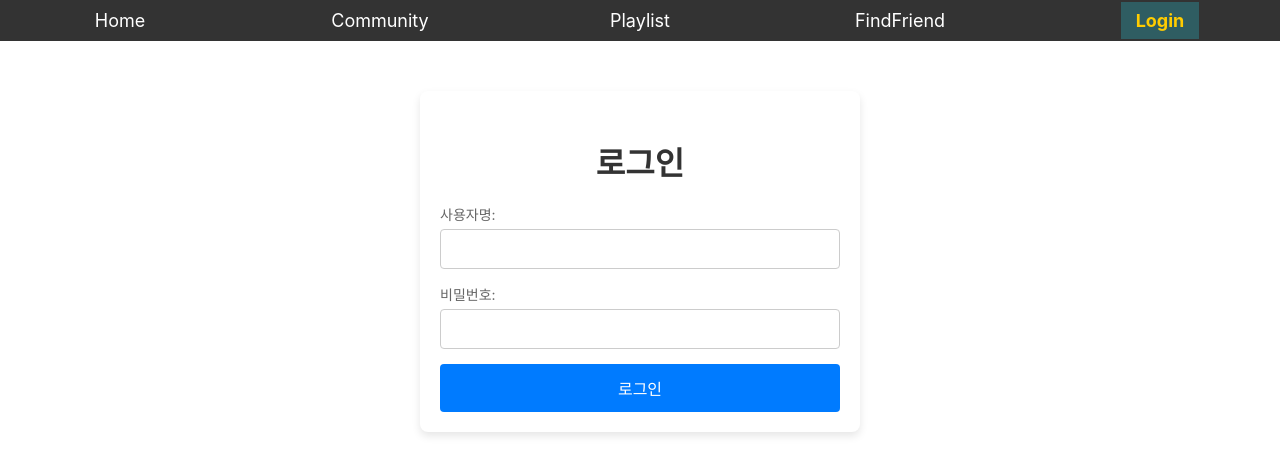
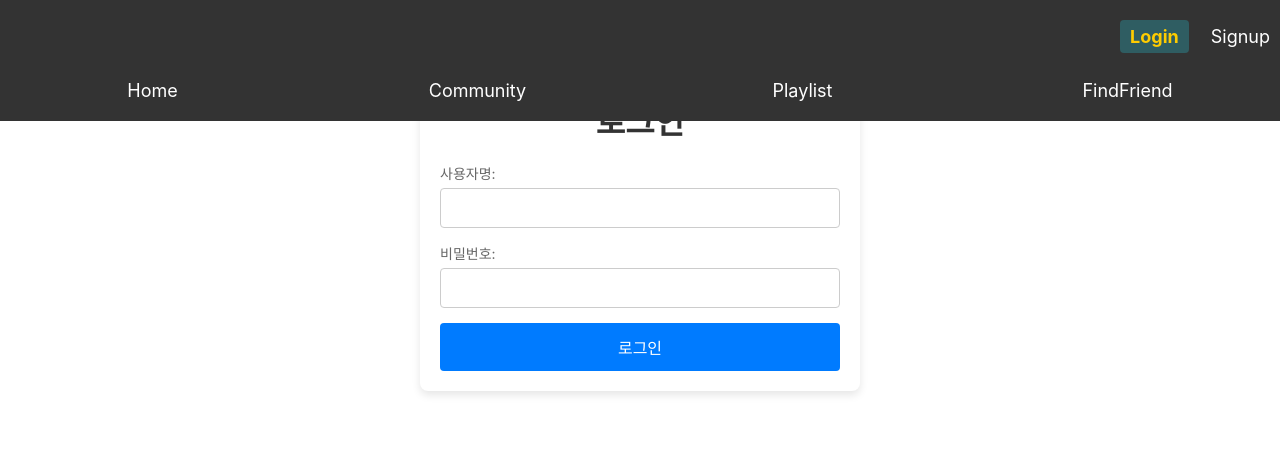
Before and after one commit to hwkoo111/ad, a React (Create React App) app in the folder frontend/: page /login in a window 1280 px wide. Shown: the top 474 px of the page. Built offline with nearby package versions, Linux system fonts and the light colour scheme.

Commit message:
로그인, 회원가입 상태관리 제작중

```diff
--- a/frontend/src/auth/LoginForm.js
+++ b/frontend/src/auth/LoginForm.js
@@ -36,11 +36,7 @@ const LoginForm = () => {
                 setSuccessMessage('로그인 성공!');
 //              setSuccessMessage(token)
                 setErrorMessage('');  // 이전의 오류 메시지 초기화
-                navigate('/', {
-                    state: {
-                        successMessage: `로그인 성공!\n토큰 테스트: ${token}`
-                    }
-                });
+                navigate('/');
 
                 } else {
                 // 응답 코드에 따른 상세 에러 메시지 처리
--- a/frontend/src/components/Navigation.js
+++ b/frontend/src/components/Navigation.js
@@ -1,10 +1,37 @@
-import React from "react";
-import { NavLink } from "react-router-dom";
+import React, { useEffect, useState } from 'react';
+import { NavLink, useNavigate } from "react-router-dom";
 import '../styles/Navigation.css'
 
+
 const Navigation = () => {
+  const [isLoggedIn, setIsLoggedIn] = useState(null);
+  const navigate = useNavigate();
+
+  // 브라우저 저장소에서 토큰 유무 확인
+  useEffect(() => {
+    const token = localStorage.getItem('token');
+    console.log("token : " + token);
+    setIsLoggedIn(!!token);
+  }, []);
+
+  const handleLogout = () => {
+    localStorage.removeItem('token');
+    setIsLoggedIn(false);
+    navigate('/'); // 홈이나 로그인 페이지로 이동
+  };
+
   return (
     <nav>
+      <div className="auth-container">
+        {isLoggedIn ? (
+          <button className="logout-btn" onClick={handleLogout}>Logout</button>
+        ) : (
+          <div className="auth-section">
+            <NavLink to="/login" className="auth-link">Login</NavLink>
+            <NavLink to="/signup" className="auth-link">Signup</NavLink>
+          </div>
+        )}
+      </div>
       <div>
         <NavLink to="/">
           Home
@@ -25,11 +52,6 @@ const Navigation = () => {
           FindFriend
         </NavLink>
       </div>
-      <div>
-        <NavLink to = "/login">
-         Login
-        </NavLink>
-      </div>
     </nav>
   );
 };
--- a/frontend/src/styles/Navigation.css
+++ b/frontend/src/styles/Navigation.css
@@ -1,10 +1,13 @@
-/* Navigation.css */
 nav {
   display: flex;
   justify-content: center; /* 가운데 정렬 */
   gap: 20px; /* 항목 간 간격 */
   background-color: #333; /* 배경색 */
-  padding: 10px 0; /* 상하 패딩 */
+  padding: 20px 0; /* 상하 패딩 증가 */
+  position: fixed; /* 고정 위치 */
+  top: 60px; /* 위에서 60px 만큼 떨어지게 설정 */
+  width: 100%; /* 화면 너비 전체 */
+  z-index: 1000; /* 다른 콘텐츠 위에 표시 */
 }
 
 nav div {
@@ -29,3 +32,51 @@ nav a.active {
   font-weight: bold; /* 활성화된 링크는 굵게 */
   color: #ffcc00; /* 활성화된 링크 색상 */
 }
+
+.auth-container {
+  display: flex;
+  gap: 20px; /* 항목 간 간격 */
+  background-color: #333; /* 배경색 */
+  padding: 20px 0; /* 상하 패딩 증가 */
+  position: fixed; /* 고정 위치 */
+  top: 0; /* 위에서 60px 만큼 떨어지게 설정 */
+  width: 100%; /* 화면 너비 전체 */
+  z-index: 1000; /* 다른 콘텐츠 위에 표시 */
+  justify-content: flex-end; /* 오른쪽 끝에 정렬 */
+
+}
+
+.auth-section {
+  display: flex;
+  gap: 12px;
+  align-items: center;
+  justify-content: flex-end; /* 오른쪽 끝에 정렬 */
+
+}
+
+.auth-link {
+  color: white; /* 링크 텍스트 색상 */
+  text-decoration: none; /* 밑줄 제거 */
+  padding: 6px 10px;
+  border-radius: 4px;
+  transition: background 0.2s;
+  right : 20px;
+}
+
+.auth-link:hover {
+  background-color: #444; /* 마우스 오버 시 배경색 */
+}
+
+.logout-btn {
+  background: none;
+  border: 1px solid #aaa;
+  border-radius: 4px;
+  padding: 5px 10px;
+  font-size: 0.9rem;
+  cursor: pointer;
+  right : 20px;
+}
+
+.logout-btn:hover {
+  background-color: #f8f8f8;
+}
```
Also changed, not shown: 1 other file (tests, documents, lock files or other folders).
